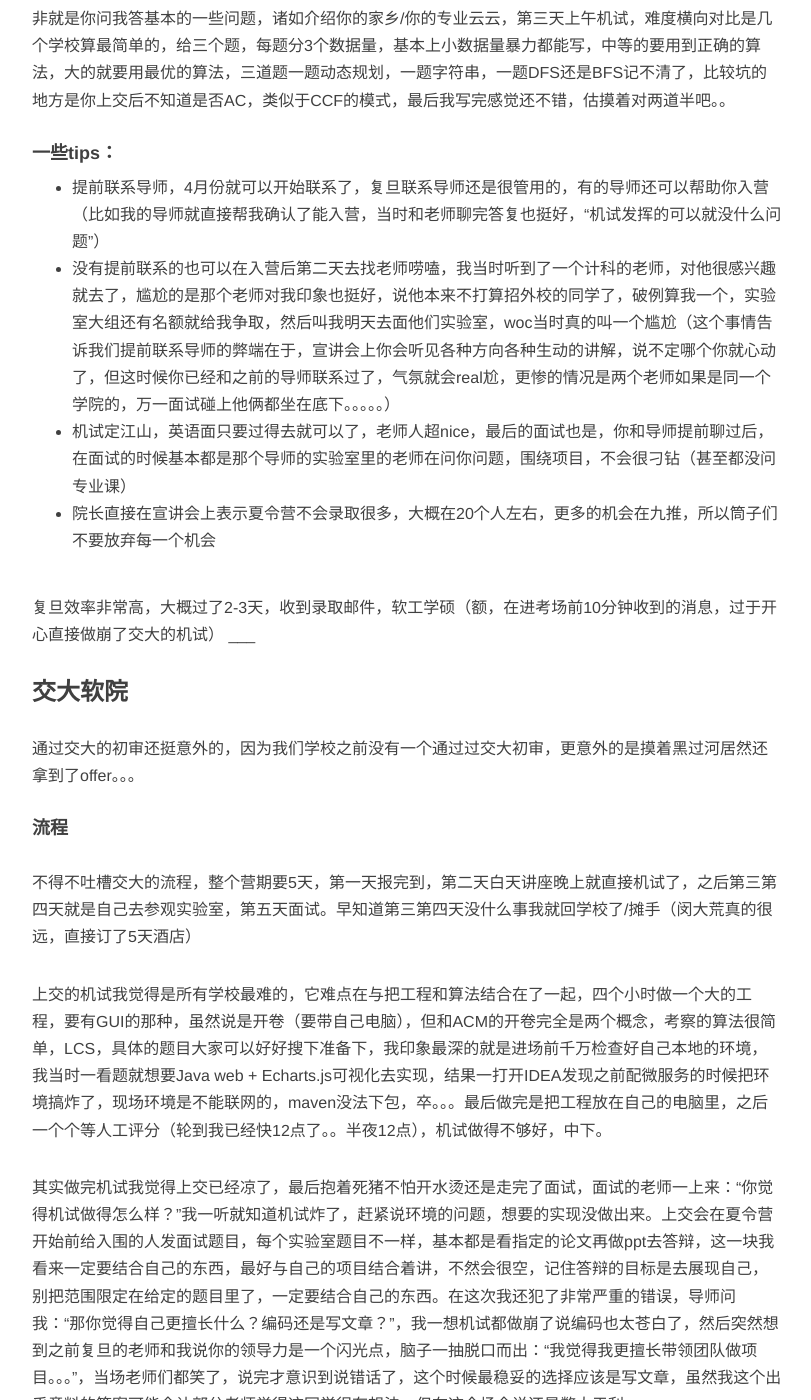
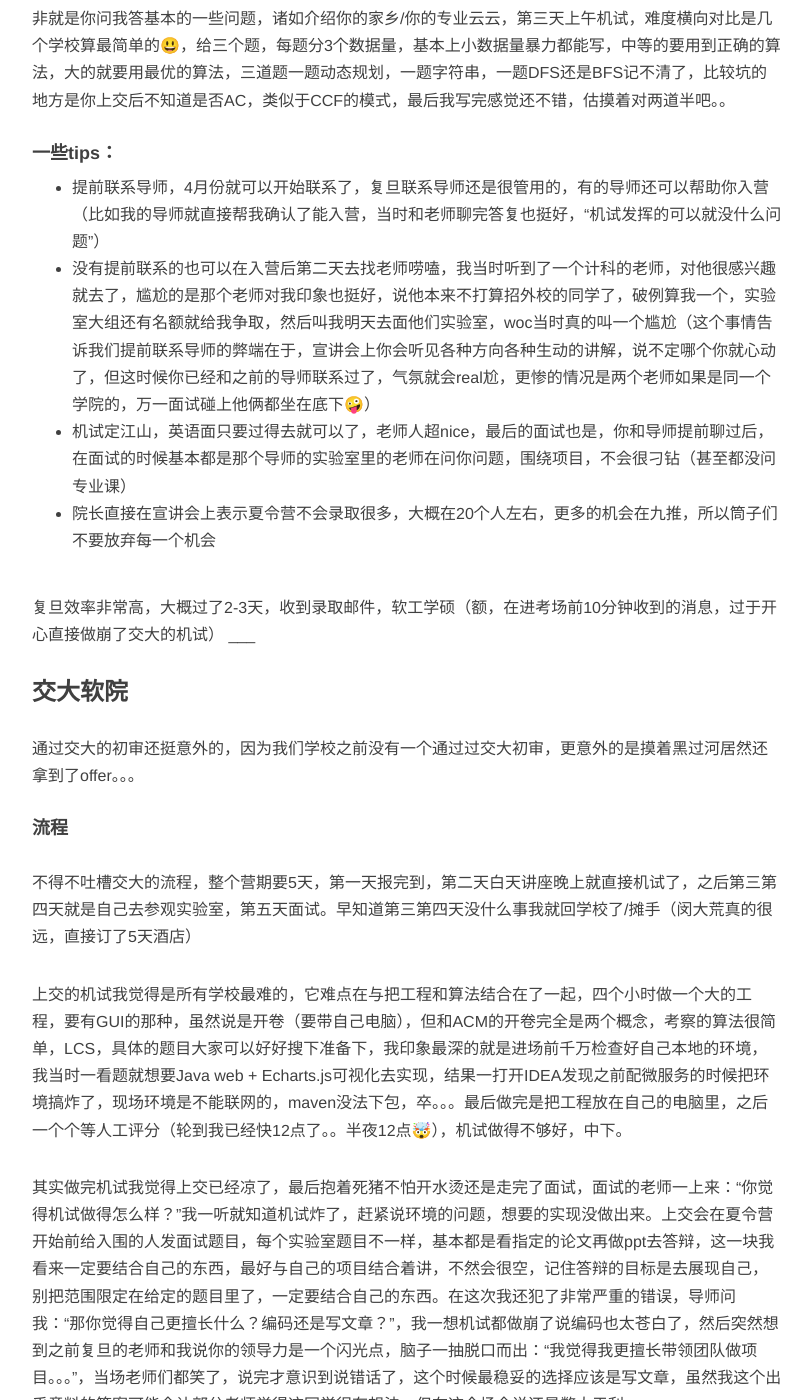
Before and after one commit to Apiao-1/Apiao_blog.io, a Jekyll site: the page built from _posts/2018-12-24-2018 清北复交浙 计算机_软件 推免经历.md, in a window 1280 px wide and 1400 px high, scrolled down 1184 px. Shown: the whole window, without its empty margins (233-1044 px from the left). Built offline with Jekyll 4.4.1, drawn with Linux system fonts in a browser that asks for light colours; nearby versions of some CDN libraries; comment, search, counter and statistics services are not loaded; some of the changed text lies outside the part shown.

```diff
--- a/_posts/2018-12-24-2018 清北复交浙 计算机_软件 推免经历.md
+++ b/_posts/2018-12-24-2018 清北复交浙 计算机_软件 推免经历.md
@@ -21,11 +21,11 @@ header-img: "img/article3.jpg"
 
 入营后，计院和软院的院长给我们致辞（没错是同一个），说计院申请的人就有千余人（具体的量级记不清了），最后我们(三个方向）坐在下面通过初审的就只有80+个（计科：软院：信安 = 5:3:1，大概是这个比例，等最后面试，计院软院人数55开了），当时印象最深刻的就是**申软院入营的概率比计科高太多了**。
 
-复旦夏令营营期3天，第一天和第二天上午听各方向介绍，第二天下午英语口语面试，每人5分钟左右，无非就是你问我答基本的一些问题，诸如介绍你的家乡/你的专业云云，第三天上午机试，难度横向对比是几个学校算最简单的，给三个题，每题分3个数据量，基本上小数据量暴力都能写，中等的要用到正确的算法，大的就要用最优的算法，三道题一题动态规划，一题字符串，一题DFS还是BFS记不清了，比较坑的地方是你上交后不知道是否AC，类似于CCF的模式，最后我写完感觉还不错，估摸着对两道半吧。。
+复旦夏令营营期3天，第一天和第二天上午听各方向介绍，第二天下午英语口语面试，每人5分钟左右，无非就是你问我答基本的一些问题，诸如介绍你的家乡/你的专业云云，第三天上午机试，难度横向对比是几个学校算最简单的😃，给三个题，每题分3个数据量，基本上小数据量暴力都能写，中等的要用到正确的算法，大的就要用最优的算法，三道题一题动态规划，一题字符串，一题DFS还是BFS记不清了，比较坑的地方是你上交后不知道是否AC，类似于CCF的模式，最后我写完感觉还不错，估摸着对两道半吧。。
 
 #### 一些tips：
 - 提前联系导师，4月份就可以开始联系了，复旦联系导师还是很管用的，有的导师还可以帮助你入营（比如我的导师就直接帮我确认了能入营，当时和老师聊完答复也挺好，“机试发挥的可以就没什么问题”）
-- 没有提前联系的也可以在入营后第二天去找老师唠嗑，我当时听到了一个计科的老师，对他很感兴趣就去了，尴尬的是那个老师对我印象也挺好，说他本来不打算招外校的同学了，破例算我一个，实验室大组还有名额就给我争取，然后叫我明天去面他们实验室，woc当时真的叫一个尴尬（这个事情告诉我们提前联系导师的弊端在于，宣讲会上你会听见各种方向各种生动的讲解，说不定哪个你就心动了，但这时候你已经和之前的导师联系过了，气氛就会real尬，更惨的情况是两个老师如果是同一个学院的，万一面试碰上他俩都坐在底下。。。。。）
+- 没有提前联系的也可以在入营后第二天去找老师唠嗑，我当时听到了一个计科的老师，对他很感兴趣就去了，尴尬的是那个老师对我印象也挺好，说他本来不打算招外校的同学了，破例算我一个，实验室大组还有名额就给我争取，然后叫我明天去面他们实验室，woc当时真的叫一个尴尬（这个事情告诉我们提前联系导师的弊端在于，宣讲会上你会听见各种方向各种生动的讲解，说不定哪个你就心动了，但这时候你已经和之前的导师联系过了，气氛就会real尬，更惨的情况是两个老师如果是同一个学院的，万一面试碰上他俩都坐在底下🤪）
 - 机试定江山，英语面只要过得去就可以了，老师人超nice，最后的面试也是，你和导师提前聊过后，在面试的时候基本都是那个导师的实验室里的老师在问你问题，围绕项目，不会很刁钻（甚至都没问专业课）
 - 院长直接在宣讲会上表示夏令营不会录取很多，大概在20个人左右，更多的机会在九推，所以筒子们不要放弃每一个机会
 
@@ -37,7 +37,7 @@ ___
 #### 流程
 不得不吐槽交大的流程，整个营期要5天，第一天报完到，第二天白天讲座晚上就直接机试了，之后第三第四天就是自己去参观实验室，第五天面试。早知道第三第四天没什么事我就回学校了/摊手（闵大荒真的很远，直接订了5天酒店）
 
-上交的机试我觉得是所有学校最难的，它难点在与把工程和算法结合在了一起，四个小时做一个大的工程，要有GUI的那种，虽然说是开卷（要带自己电脑），但和ACM的开卷完全是两个概念，考察的算法很简单，LCS，具体的题目大家可以好好搜下准备下，我印象最深的就是进场前千万检查好自己本地的环境，我当时一看题就想要Java web + Echarts.js可视化去实现，结果一打开IDEA发现之前配微服务的时候把环境搞炸了，现场环境是不能联网的，maven没法下包，卒。。。最后做完是把工程放在自己的电脑里，之后一个个等人工评分（轮到我已经快12点了。。半夜12点），机试做得不够好，中下。
+上交的机试我觉得是所有学校最难的，它难点在与把工程和算法结合在了一起，四个小时做一个大的工程，要有GUI的那种，虽然说是开卷（要带自己电脑），但和ACM的开卷完全是两个概念，考察的算法很简单，LCS，具体的题目大家可以好好搜下准备下，我印象最深的就是进场前千万检查好自己本地的环境，我当时一看题就想要Java web + Echarts.js可视化去实现，结果一打开IDEA发现之前配微服务的时候把环境搞炸了，现场环境是不能联网的，maven没法下包，卒。。。最后做完是把工程放在自己的电脑里，之后一个个等人工评分（轮到我已经快12点了。。半夜12点🤯），机试做得不够好，中下。
 
 其实做完机试我觉得上交已经凉了，最后抱着死猪不怕开水烫还是走完了面试，面试的老师一上来：“你觉得机试做得怎么样？”我一听就知道机试炸了，赶紧说环境的问题，想要的实现没做出来。上交会在夏令营开始前给入围的人发面试题目，每个实验室题目不一样，基本都是看指定的论文再做ppt去答辩，这一块我看来一定要结合自己的东西，最好与自己的项目结合着讲，不然会很空，记住答辩的目标是去展现自己，别把范围限定在给定的题目里了，一定要结合自己的东西。在这次我还犯了非常严重的错误，导师问我：“那你觉得自己更擅长什么？编码还是写文章？”，我一想机试都做崩了说编码也太苍白了，然后突然想到之前复旦的老师和我说你的领导力是一个闪光点，脑子一抽脱口而出：“我觉得我更擅长带领团队做项目。。。”，当场老师们都笑了，说完才意识到说错话了，这个时候最稳妥的选择应该是写文章，虽然我这个出乎意料的答案可能会让部分老师觉得这同学很有想法，但在这个场合说还是弊大于利。
 
@@ -50,7 +50,7 @@ ___
 #### 一些tips：
 - 机试真的定江山，之前网上有说上交不看重机试，假的。。。外校的旁友还是好好刷题把，同时直接搜真题刷，题目和一般的OJ算法题完全两个概念
 - 还是机试，这里开卷别带什么ACM模板，带各种Java/Python/C++的电子书（选自己熟悉的语言），一定要有可视化的章节，可视化部分虽然占比不高，但你做出来了，评审的人一下印象就好很多，会java的同学建议带着echars.js相关的可视化资料，很实用
-- 因为是用自己的电脑做的机试，相关的设备自己准备好，特别是IDE环境，一定要确认，开考后是没有网络的，很多连网下载的包要提前下到本地，不然真的，巧妇难为无米之炊
+- 因为是用自己的电脑做的机试，相关的设备自己准备好，特别是IDE环境，一定要确认，开考后是没有网络的，很多连网下载的包要提前下到本地，不然真的，巧妇难为无米之炊👾
 - 有时间还是和自己的导师多联系，去参观参观实验室没错。
 - 上交其实在入营前大家就已经准备好面试的材料了，对于夏令营日程比较紧的同学来说，其实负担还挺大的，好好准备PPT（答辩时可以坐着对着屏幕用演讲者模式）。
 - 上交真的很漂亮，第三四天或者结束了一定要好好逛逛，校区里边有公交车的就是任性，还可以自己租共享电动车，上交特有（真的是共享小电驴）。
@@ -78,7 +78,7 @@ ___
 
 最后面完其实我感觉还挺好，一来面试时间长说明老师在关注，二来最后结束的时候有老师问我：如果他们录取我了（因为我还报了清华在深圳的一个学院），问我会不会优先考虑这边，我当然说会啊，然后美滋滋地去食堂蹭了中饭。
 
-> 晕，我编译原理明明就没有90，3.7的绩点应该是85+，当时一下懵了没记起来，心里真的一万匹草拟马奔过
+> 晕，我编译原理明明就没有90，3.7的绩点应该是85+，当时一下懵了没记起来，心里真的一万匹草拟马奔过🌚
 
 正常流程一礼拜后出结果，出拒绝的名单，我因为复旦一直在催要确认，提前打电话问了招生老师，告知没通过。
 #### 一些tips
@@ -111,7 +111,7 @@ ___
 
 居然是2015年就有的原题。。。
 
-贴上链接：[burst-balloons](https://leetcode.com/problems/burst-balloons/)
+贴上链接：[burst-balloons🎈](https://leetcode.com/problems/burst-balloons/)
 
 
 
```
